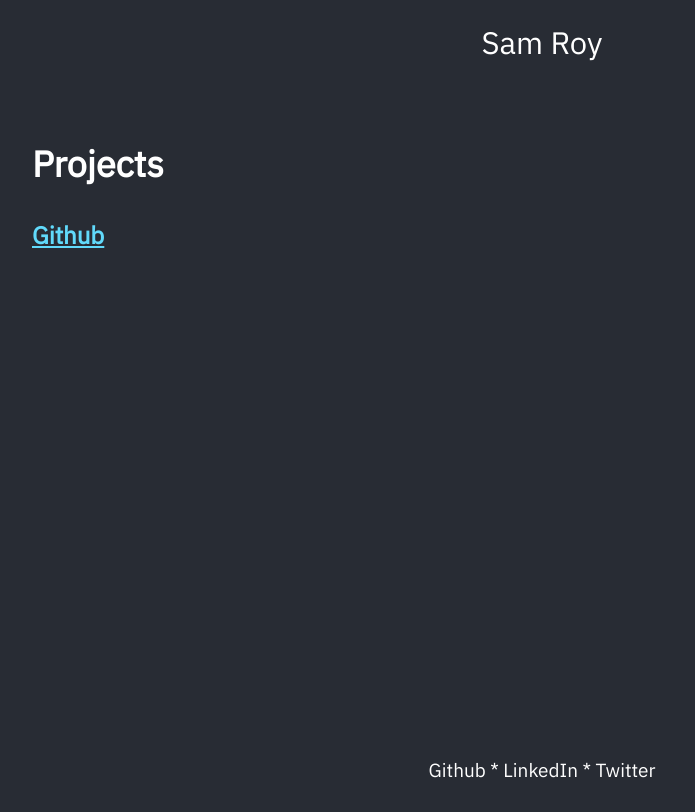
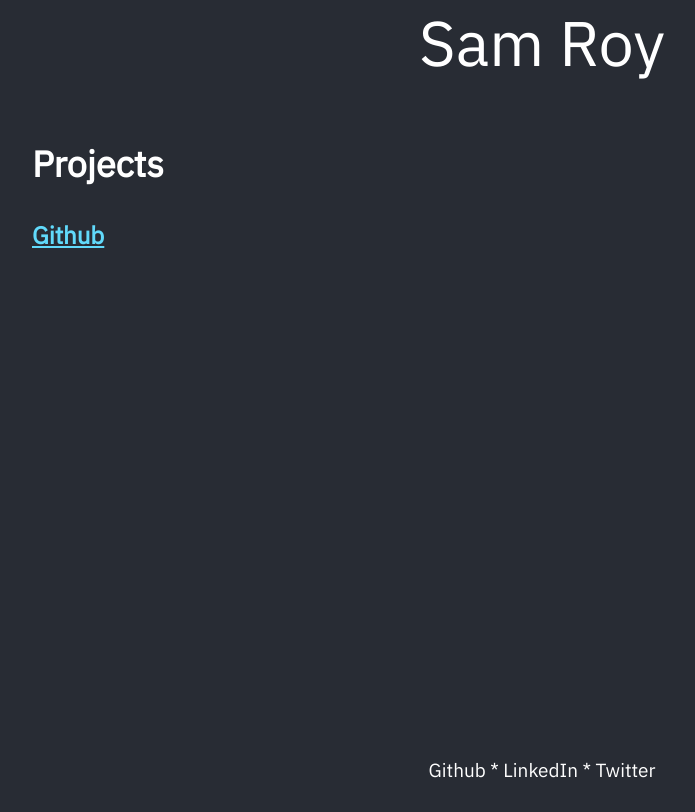
Before and after one commit to SamRoyDev/samroyio-website, a React (Create React App) app: page / in a window 1280 px wide. Shown: the whole page, without its empty margins (98-793 px from the left). Built offline with nearby package versions, Linux system fonts and the light colour scheme.

Commit message:
6vm header

```diff
--- a/src/App.css
+++ b/src/App.css
@@ -24,7 +24,7 @@
   flex-direction: column;
   align-items: center;
   justify-content: center;
-  font-size: calc(15px + 2vmin);
+  font-size: calc(15px + 6vmin);
   color: white;
   font-family: 'IBMPlexSans-Regular';
   line-height: 100%;
```
